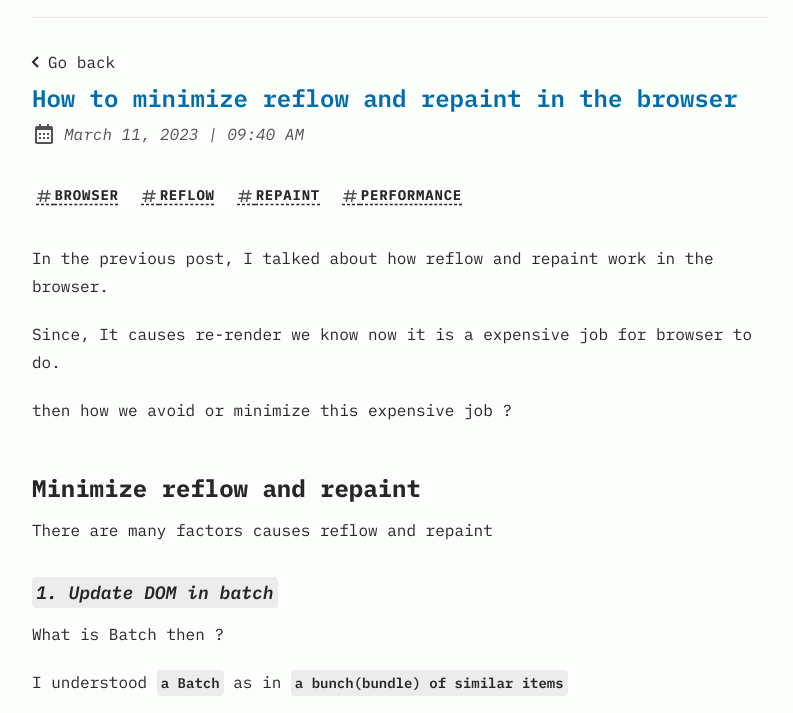
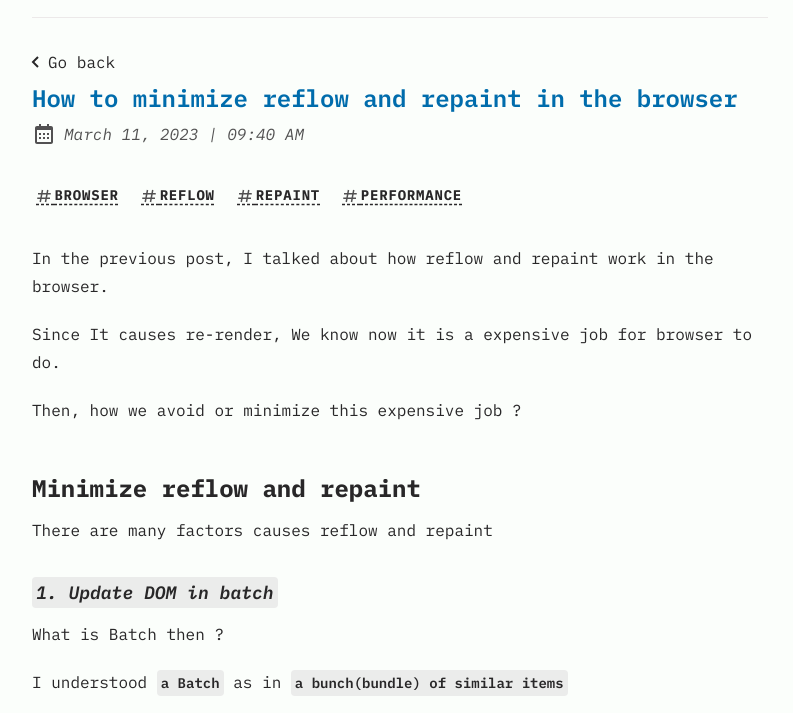
Before and after one commit to leezer94/keonhee-blog, an Astro site: page /posts/minimize-reflow-repaint in a window 1280 px wide. Shown: the part 87-800 px from the top of the page, without its empty margins (240-1033 px from the left). Built offline with nearby package versions, Linux system fonts and the light colour scheme; Astro itself is replaced by a stand-in of ours; some packages are replaced by stand-ins of ours.

Commit message:
fix typo

```diff
--- a/src/content/blog/browser/minimize-reflow-repaint.md
+++ b/src/content/blog/browser/minimize-reflow-repaint.md
@@ -15,9 +15,9 @@ description: How to minimize reflow and repaint in the browser ? / 브라우저
 
 In the previous post, I talked about how reflow and repaint work in the browser.
 
-Since, It causes re-render we know now it is a expensive job for browser to do.
+Since It causes re-render, We know now it is a expensive job for browser to do.
 
-then how we avoid or minimize this expensive job ?
+Then, how we avoid or minimize this expensive job ?
 
 ## Minimize reflow and repaint
 
@@ -98,7 +98,7 @@ If the depth of the DOM is too deep, it takes more calculation and more time to
 
 If we make a change to parent element, it affects the child elements as well.
 
-Since, DOM manipulation is necessary we can minimize this works by reducing the depth of the DOM.
+Since DOM manipulation is necessary, We can minimize this works by reducing the depth of the DOM.
 
 or also by separating big component to smaller components we can reduce the depth of the DOM as well.
 
@@ -223,6 +223,8 @@ Inline styling increases size of HTML which can slow down performance of page.
 
 ### `6. Use Browser Dev Tools ( Inspector )`
 
+---
+
 ### USEful content
 
 [Causes of reflow and markup optimization tips - 2011 ( KR )](https://lists.w3.org/Archives/Public/public-html-ig-ko/2011Sep/att-0031/Reflow_____________________________Tip.pdf)
```
